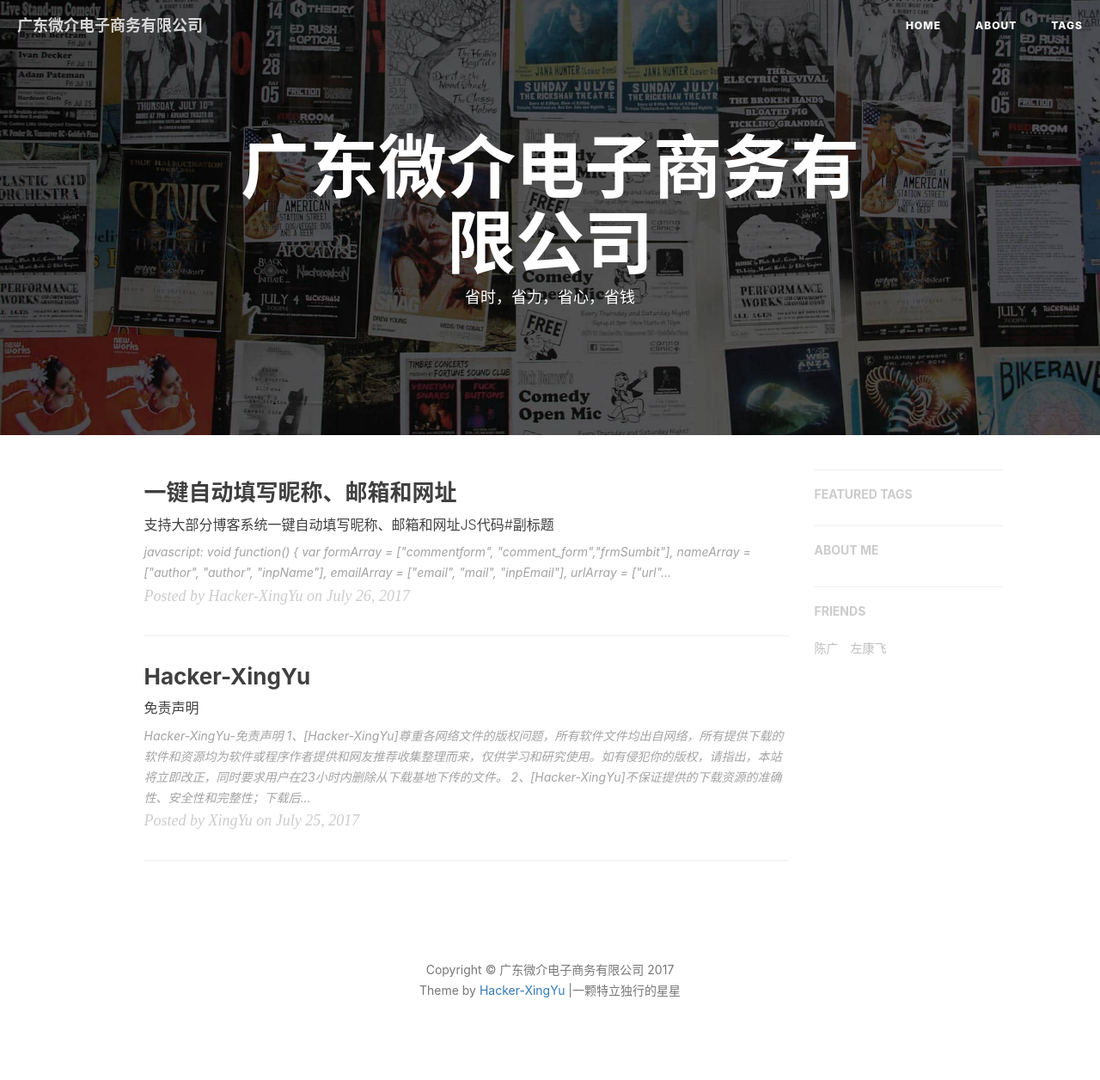
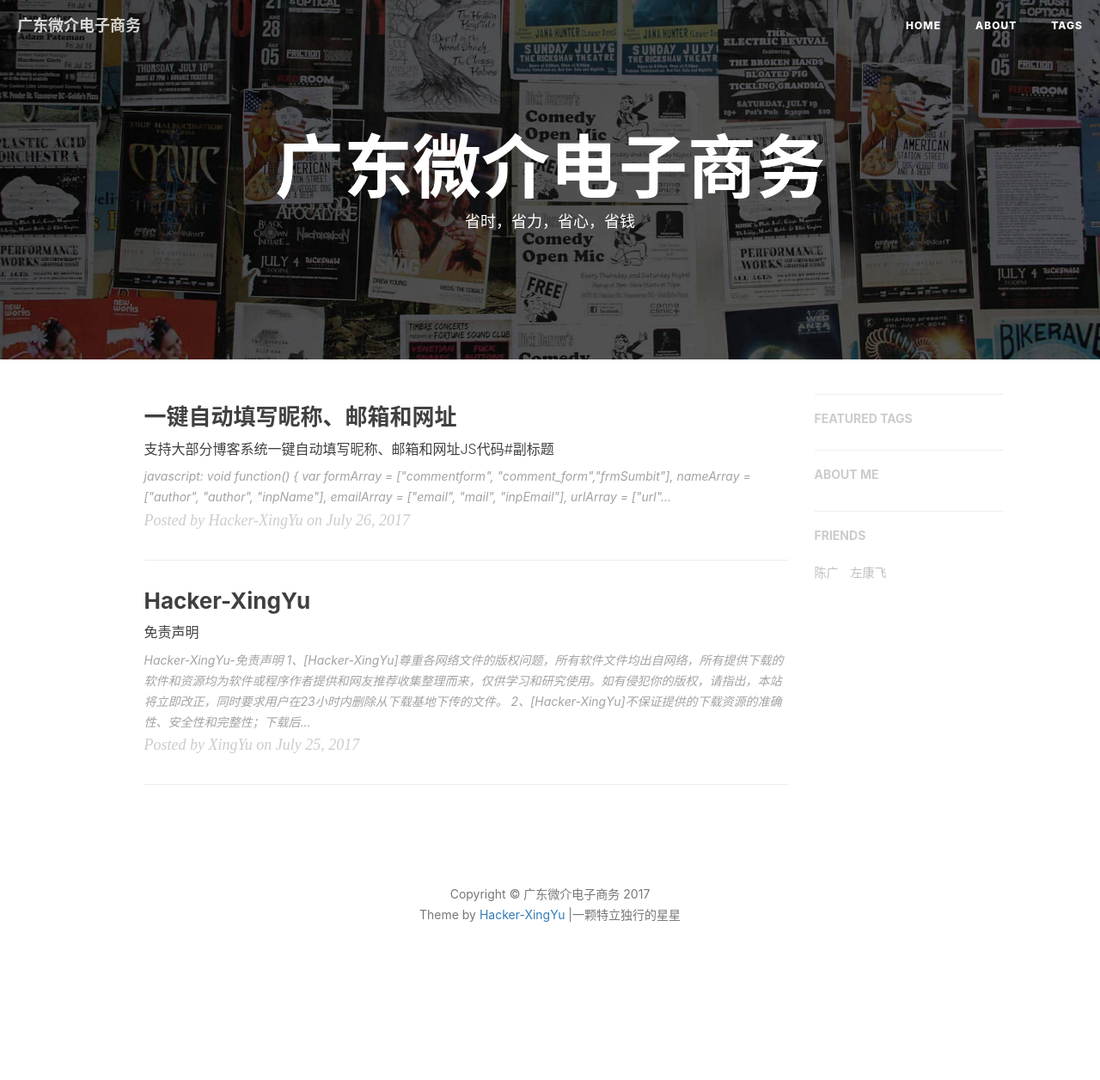
Before and after one commit to 9157net/9157net.github.io, a Jekyll site: the page built from index.html, in a window 1280 px wide. Shown: the whole page at 86% size. Built offline with Jekyll 4.4.1, drawn with Linux system fonts in a browser that asks for light colours; nearby versions of some CDN libraries; the list of posts is cut into pages by our own code; comment, search, counter and statistics services are not loaded; after the commit the page ends 1168 px from its top, so only the background shows below that.

Commit message:
Update _config.yml

```diff
--- a/_config.yml
+++ b/_config.yml
@@ -1,6 +1,6 @@
 # Site settings
-title: 广东微介电子商务有限公司
-SEOTitle: 广东微介电子商务有限公司 | 9157net.github.io
+title: 广东微介电子商务
+SEOTitle: 广东微介电子商务 | 9157net.github.io
 header-img: img/home-bg.jpg
 email: 2550274240@qq.com
 description: "省时，省力，省心，省钱"
```
